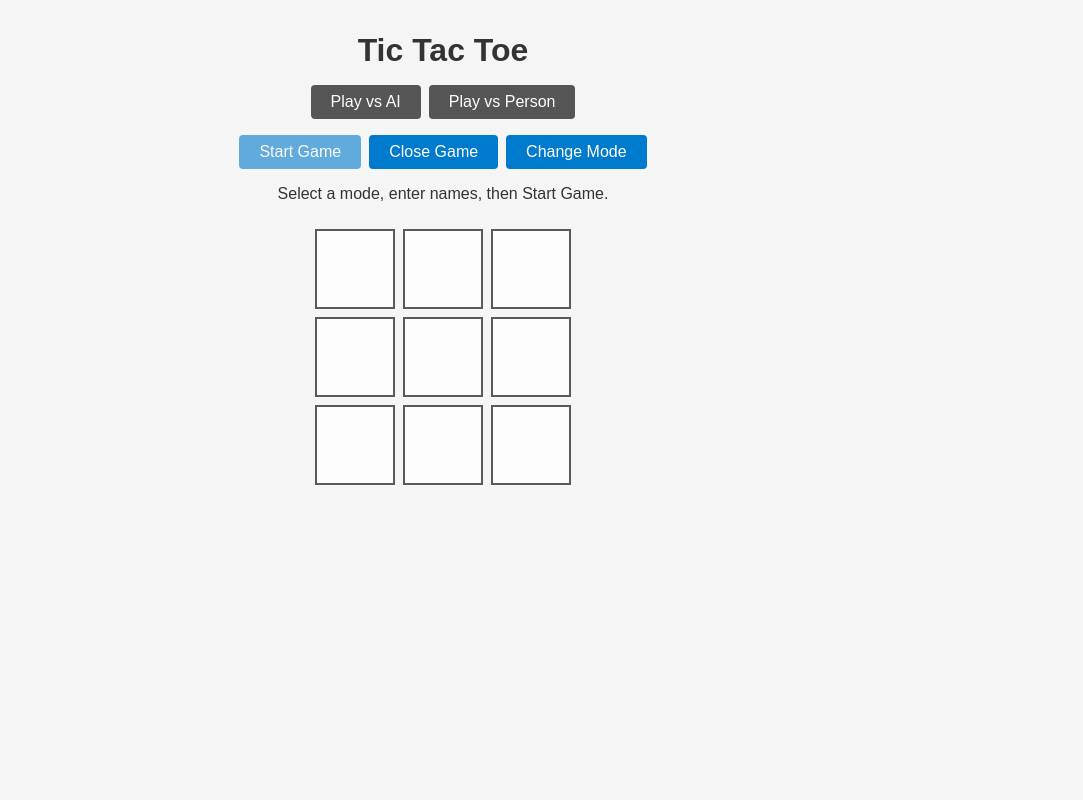
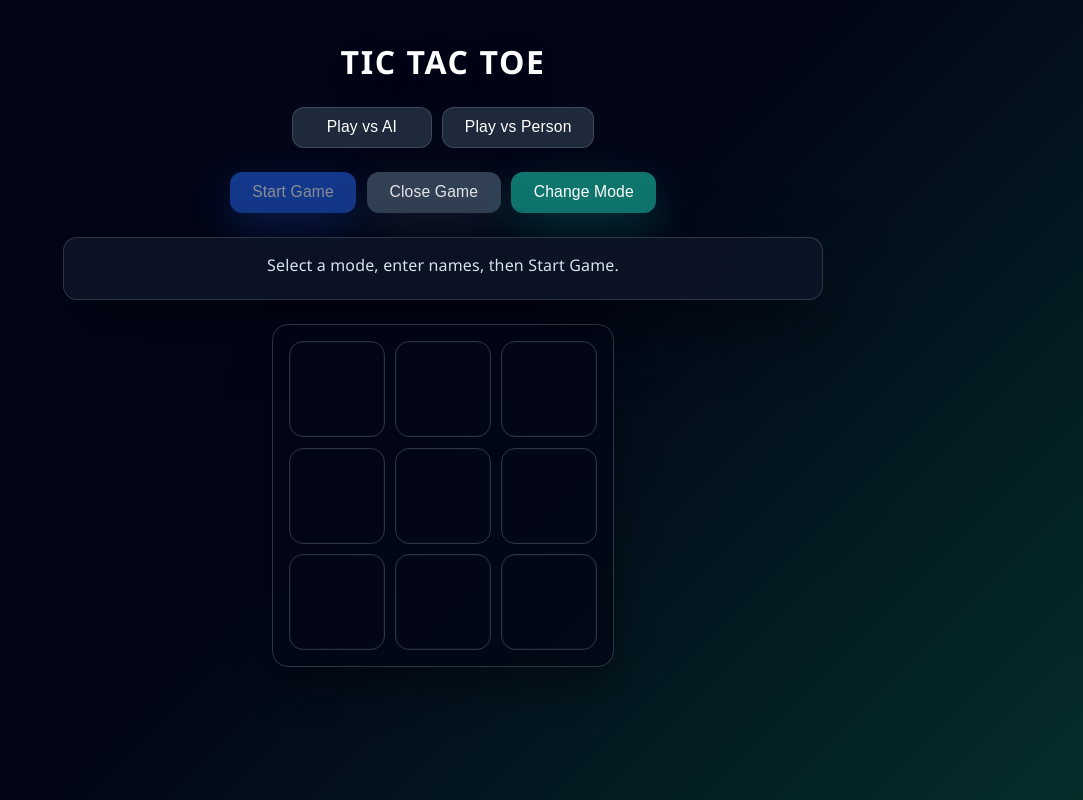
Before and after one commit to pRin-ce13/TIC-TAC-TOE, a React (Vite) app in the folder Frontend/: page / in a window 1280 px wide. Shown: the whole page, without its empty margins (197-1280 px from the left). Built offline with nearby package versions, Linux system fonts and the light colour scheme.

Commit message:
change the UI.

```diff
--- a/Frontend/src/App.css
+++ b/Frontend/src/App.css
@@ -1,77 +1,105 @@
+:root {
+  --bg-1: #020617;
+  --bg-2: #020617;
+  --bg-3: #052e2b;
+  --glass: rgba(15, 23, 42, 0.75);
+  --glass-strong: rgba(15, 23, 42, 0.9);
+  --border: rgba(255, 255, 255, 0.15);
+  --text: #ffffff;
+  --muted: #d5e3ec;
+  --x: #22c55e;
+  --o: #38bdf8;
+  --primary: #2563eb;
+  --primary-hover: #1d4ed8;
+  --secondary: #0f766e;
+  --secondary-hover: #115e59;
+  --neutral: #334155;
+  --neutral-hover: #1e293b;
+  --danger: #ef4444;
+  --shadow: 0 24px 70px rgba(0, 0, 0, 0.45);
+  --surface: rgba(2, 6, 23, 0.9);
+  --board-border: #334155;
+}
+
 .app {
   min-height: 100vh;
+  width: 100%;
   display: flex;
   flex-direction: column;
   align-items: center;
-  justify-content: flex-start;
-  gap: 1rem;
-  padding: 2rem;
-  background: #f5f5f5;
-  color: #333;
+  gap: 1.5rem;
+  padding: 2.5rem 1.25rem 3rem;
+  color: var(--text);
+  background: linear-gradient(135deg, var(--bg-1), var(--bg-2), var(--bg-3));
+}
+
+h1 {
+  letter-spacing: 0.05em;
+  font-weight: 700;
+  text-transform: uppercase;
+  text-shadow: 0 12px 36px rgba(0, 0, 0, 0.35);
+}
+
+.mode-toggle,
+.controls {
+  display: flex;
+  gap: 0.65rem;
+  flex-wrap: wrap;
+  justify-content: center;
+}
+
+.symbol-panel,
+.name-panel,
+.info-row {
+  width: 100%;
+  max-width: 760px;
+  background: var(--glass);
+  border: 1px solid var(--border);
+  border-radius: 14px;
+  box-shadow: var(--shadow);
+  backdrop-filter: blur(18px);
+  padding: 1rem 1.15rem;
 }
 
 .info-row {
   display: flex;
   flex-direction: column;
   align-items: center;
-  gap: 0.25rem;
-}
-
-.mode-toggle,
-.controls {
-  display: flex;
-  gap: 0.5rem;
-  flex-wrap: wrap;
-}
-
-.name-panel {
-  display: grid;
-  grid-template-columns: repeat(auto-fit, minmax(220px, 1fr));
-  gap: 0.75rem;
-  width: 100%;
-  max-width: 640px;
-  background: #fff;
-  padding: 0.75rem 1rem;
-  border-radius: 8px;
-  box-shadow: 0 4px 12px rgba(0, 0, 0, 0.06);
-}
-
-.symbol-panel {
-  display: flex;
-  flex-direction: column;
-  gap: 0.4rem;
-  width: 100%;
-  max-width: 640px;
-  background: #fff;
-  padding: 0.75rem 1rem;
-  border-radius: 8px;
-  box-shadow: 0 4px 12px rgba(0, 0, 0, 0.06);
+  gap: 0.35rem;
+  text-align: center;
 }
 
 .panel-title {
   font-weight: 600;
-  color: #222;
+  color: var(--muted);
+  letter-spacing: 0.01em;
 }
 
 .symbol-buttons {
   display: flex;
-  gap: 0.5rem;
+  gap: 0.65rem;
 }
 
 .symbol-button {
-  padding: 0.5rem 1rem;
-  background: #eee;
-  color: #222;
-  border: 1px solid #ccc;
-  border-radius: 6px;
+  padding: 0.6rem 1.25rem;
+  background: var(--surface);
+  color: var(--text);
+  border: 1px solid var(--border);
+  border-radius: 12px;
   cursor: pointer;
-  transition: transform 0.12s ease, box-shadow 0.12s ease, background 0.12s ease;
+  transition: transform 0.16s ease, box-shadow 0.2s ease, background 0.2s ease;
+}
+
+.symbol-button:hover:not(:disabled) {
+  background: var(--glass-strong);
+  transform: translateY(-2px);
+  box-shadow: 0 12px 30px rgba(0, 0, 0, 0.3);
 }
 
 .symbol-button.active {
-  background: #00a37a;
-  color: #fff;
-  box-shadow: 0 6px 16px rgba(0, 0, 0, 0.15);
+  background: linear-gradient(135deg, var(--primary), #2563eb);
+  border-color: transparent;
+  box-shadow: 0 16px 40px rgba(59, 130, 246, 0.45);
 }
 
 .symbol-button:disabled {
@@ -79,126 +107,223 @@
   cursor: not-allowed;
 }
 
+.name-panel {
+  display: grid;
+  grid-template-columns: repeat(auto-fit, minmax(240px, 1fr));
+  gap: 0.9rem 1rem;
+}
+
 .name-panel label {
   display: flex;
   flex-direction: column;
   gap: 0.35rem;
   font-size: 0.95rem;
-  color: #222;
+  color: var(--muted);
 }
 
 .name-panel input {
-  padding: 0.45rem 0.6rem;
-  border: 1px solid #ccc;
-  border-radius: 6px;
-  font-size: 0.95rem;
+  padding: 0.65rem 0.75rem;
+  border-radius: 12px;
+  border: 1px solid var(--border);
+  background: rgba(255, 255, 255, 0.04);
+  color: var(--text);
+  outline: none;
+  transition: border-color 0.2s ease, box-shadow 0.2s ease, background 0.2s ease;
+}
+
+.name-panel input:focus {
+  border-color: var(--primary);
+  box-shadow: 0 0 0 3px rgba(59, 130, 246, 0.3);
+  background: rgba(255, 255, 255, 0.08);
 }
 
 button {
-  padding: 0.5rem 1.25rem;
-  border: none;
-  background-color: #007acc;
-  color: white;
-  border-radius: 4px;
-  font-size: 1rem;
+  padding: 0.65rem 1.35rem;
+  border: 1px solid var(--border);
+  background: var(--neutral);
+  color: var(--text);
+  border-radius: 12px;
+  font-size: 0.98rem;
+  letter-spacing: 0.01em;
   cursor: pointer;
+  transition: transform 0.18s ease, box-shadow 0.25s ease, border-color 0.2s ease, background 0.2s ease;
+  backdrop-filter: blur(10px);
+}
+
+button:hover:not(:disabled) {
+  transform: translateY(-2px);
+  box-shadow: 0 16px 40px rgba(0, 0, 0, 0.35);
+  border-color: rgba(255, 255, 255, 0.25);
 }
 
 button:disabled {
-  opacity: 0.6;
+  opacity: 0.55;
+  cursor: not-allowed;
+  transform: none;
+}
+
+
+.mode-button {
+  min-width: 140px;
+  background: #1e293b;
+  border-color: rgba(255, 255, 255, 0.15);
+}
+
+.mode-toggle .ai-active {
+  background: #7c3aed;
+  border-color: transparent;
+  box-shadow: 0 16px 42px rgba(124, 58, 237, 0.45);
+}
+
+.mode-toggle .pvp-active {
+  background: #16a34a;
+  border-color: transparent;
+  box-shadow: 0 16px 42px rgba(22, 163, 74, 0.45);
+}
+
+.mode-button.hovered:not(:disabled) {
+  transform: translateY(-3px);
+}
+
+.mode-button.faded {
+  opacity: 0.5;
   cursor: not-allowed;
 }
 
-.mode-button {
-  transition: transform 0.12s ease, box-shadow 0.12s ease, opacity 0.12s ease;
+.btn-primary {
+  background: var(--primary);
+  border-color: transparent;
+  box-shadow: 0 16px 42px rgba(37, 99, 235, 0.45);
 }
 
-.mode-button.hovered:not(:disabled) {
-  transform: translateY(-2px);
-  box-shadow: 0 6px 16px rgba(0, 0, 0, 0.15);
+.btn-primary:hover:not(:disabled) {
+  background: var(--primary-hover);
 }
 
-.mode-button.faded {
-  opacity: 0.45;
-  cursor: not-allowed;
+.btn-secondary {
+  background: var(--secondary);
+  border-color: transparent;
+  box-shadow: 0 16px 42px rgba(15, 118, 110, 0.4);
 }
 
-.mode-toggle button {
-  background-color: #555;
+.btn-secondary:hover:not(:disabled) {
+  background: var(--secondary-hover);
 }
 
-.mode-toggle .active {
-  background-color: #00a37a;
+.btn-neutral {
+  background: var(--neutral);
+  border-color: transparent;
+  box-shadow: 0 16px 42px rgba(51, 65, 85, 0.35);
+  color: #e5e7eb;
+}
+
+.btn-neutral:hover:not(:disabled) {
+  background: var(--neutral-hover);
 }
 
 .status {
   min-height: 1.5rem;
+  color: var(--muted);
+  letter-spacing: 0.01em;
 }
 
 .turn {
-  font-weight: 600;
-  color: #1b7f1b;
+  font-weight: 700;
+  color: var(--text);
+  text-shadow: 0 10px 30px rgba(0, 0, 0, 0.35);
 }
 
 .board {
   display: grid;
-  grid-template-columns: repeat(3, 80px);
-  gap: 0.5rem;
+  grid-template-columns: repeat(3, 96px);
+  gap: 0.65rem;
+  padding: 1rem;
+  background: rgba(2, 6, 23, 0.92);
+  border: 1px solid var(--board-border);
+  border-radius: 16px;
+  box-shadow: 0 18px 46px rgba(0, 0, 0, 0.5);
 }
 
 .board.blocked {
   pointer-events: none;
   opacity: 0.8;
+  filter: grayscale(0.2);
   cursor: not-allowed;
 }
 
 .cell {
-  width: 80px;
-  height: 80px;
-  background: white;
-  border: 2px solid #333;
+  width: 96px;
+  height: 96px;
+  background: #020617;
+  border: 1px solid var(--board-border);
+  border-radius: 14px;
   display: flex;
   align-items: center;
   justify-content: center;
-  font-size: 2rem;
-  font-weight: bold;
+  font-size: 2.35rem;
+  font-weight: 800;
+  letter-spacing: 0.03em;
   cursor: pointer;
-  transition: transform 0.1s ease, background 0.2s ease;
+  transition: transform 0.18s ease, box-shadow 0.2s ease, background 0.2s ease, border-color 0.2s ease;
+  box-shadow: inset 0 0 0 1px rgba(255, 255, 255, 0.04);
 }
 
 .cell:hover {
-  background: #e2f0ff;
-  transform: translateY(-2px);
+  transform: translateY(-3px) scale(1.02);
+  background: #020617;
+  box-shadow: 0 12px 30px rgba(34, 197, 94, 0.2), 0 12px 30px rgba(56, 189, 248, 0.2);
+  border-color: rgba(255, 255, 255, 0.15);
 }
 
 .cell.win {
-  background: #c8f7c5;
-  border-color: #1b7f1b;
-  box-shadow: 0 0 0 2px #1b7f1b inset;
+  box-shadow: 0 0 0 2px rgba(255, 255, 255, 0.28), 0 0 36px rgba(56, 189, 248, 0.6);
+  background: linear-gradient(135deg, rgba(34, 197, 94, 0.2), rgba(56, 189, 248, 0.2));
+}
+
+.cell-x {
+  color: var(--x);
+  text-shadow: 0 0 18px rgba(34, 197, 94, 0.35);
+}
+
+.cell-o {
+  color: var(--o);
+  text-shadow: 0 0 18px rgba(56, 189, 248, 0.35);
 }
 
 .modal-backdrop {
   position: fixed;
   inset: 0;
-  background: rgba(0, 0, 0, 0.5);
+  background: radial-gradient(circle at 20% 20%, rgba(59, 130, 246, 0.25), transparent 45%),
+    radial-gradient(circle at 80% 80%, rgba(74, 222, 128, 0.2), transparent 45%),
+    rgba(0, 0, 0, 0.55);
   display: flex;
   align-items: center;
   justify-content: center;
+  backdrop-filter: blur(6px);
 }
 
 .modal {
-  background: #fff;
+  background: #020617;
   padding: 1.5rem;
-  border-radius: 8px;
-  width: 320px;
-  box-shadow: 0 10px 30px rgba(0, 0, 0, 0.15);
+  border-radius: 14px;
+  width: 340px;
+  border: 1px solid #475569;
+  box-shadow: 0 20px 52px rgba(0, 0, 0, 0.55);
   text-align: center;
-  animation: pop 0.2s ease;
+  animation: pop 0.22s ease;
+}
+
+.modal h2 {
+  margin-bottom: 0.25rem;
+}
+
+.modal p {
+  color: var(--muted);
 }
 
 .modal-actions {
   display: flex;
-  gap: 0.5rem;
+  gap: 0.6rem;
   justify-content: center;
   margin-top: 1rem;
 }
--- a/Frontend/src/App.jsx
+++ b/Frontend/src/App.jsx
@@ -416,7 +416,7 @@ export default function App() {
 
       <div className="mode-toggle">
         <button
-          className={`mode-button ${mode === "ai" ? "active" : ""} ${hoverMode === "ai" ? "hovered" : ""} ${hoverMode === "pvp" ? "faded" : ""}`}
+          className={`mode-button ${mode === "ai" ? "active ai-active" : ""} ${hoverMode === "ai" ? "hovered" : ""} ${hoverMode === "pvp" ? "faded" : ""}`}
           onMouseEnter={() => setHoverMode("ai")}
           onMouseLeave={() => setHoverMode(null)}
           onClick={() => handleModeSelect("ai")}
@@ -425,7 +425,7 @@ export default function App() {
           Play vs AI
         </button>
         <button
-          className={`mode-button ${mode === "pvp" ? "active" : ""} ${hoverMode === "pvp" ? "hovered" : ""} ${hoverMode === "ai" ? "faded" : ""}`}
+          className={`mode-button ${mode === "pvp" ? "active pvp-active" : ""} ${hoverMode === "pvp" ? "hovered" : ""} ${hoverMode === "ai" ? "faded" : ""}`}
           onMouseEnter={() => setHoverMode("pvp")}
           onMouseLeave={() => setHoverMode(null)}
           onClick={() => handleModeSelect("pvp")}
@@ -509,18 +509,18 @@ export default function App() {
       )}
 
       <div className="controls">
-        <button onClick={handleStartGame} disabled={isLoading || gameStatus === "playing" || !symbolChoice}>
+        <button className="btn-primary" onClick={handleStartGame} disabled={isLoading || gameStatus === "playing" || !symbolChoice}>
           {isLoading ? "Working..." : "Start Game"}
         </button>
         {(gameStatus === "win" || gameStatus === "draw" || gameStatus === "closed") && (
-          <button onClick={handleNewGame} disabled={isLoading}>
+          <button className="btn-primary" onClick={handleNewGame} disabled={isLoading}>
             {isLoading ? "Working..." : "New Game"}
           </button>
         )}
-        <button onClick={handleCloseGame} disabled={isLoading || gameStatus === "closed"}>
+        <button className="btn-neutral" onClick={handleCloseGame} disabled={isLoading || gameStatus === "closed"}>
           Close Game
         </button>
-        <button onClick={handleChangeMode} disabled={isLoading}>
+        <button className="btn-secondary" onClick={handleChangeMode} disabled={isLoading}>
           Change Mode
         </button>
       </div>
@@ -536,7 +536,7 @@ export default function App() {
           return (
             <div
               key={index}
-              className={`cell ${isWinCell ? "win" : ""}`}
+              className={`cell ${isWinCell ? "win" : ""} ${cell === "X" ? "cell-x" : cell === "O" ? "cell-o" : ""}`}
               onClick={() => handleCellClick(index)}
               aria-disabled={boardBlocked}
             >
@@ -552,9 +552,9 @@ export default function App() {
             <h2>{gameOverText}</h2>
             <p>{winner === "draw" ? "No more moves left." : "Congrats to the winner!"}</p>
             <div className="modal-actions">
-              <button onClick={handleNewGame}>New Game</button>
-              <button onClick={handleCloseGame}>Close</button>
-              <button onClick={handleChangeMode}>Change Mode</button>
+              <button className="btn-primary" onClick={handleNewGame}>New Game</button>
+              <button className="btn-neutral" onClick={handleCloseGame}>Close</button>
+              <button className="btn-secondary" onClick={handleChangeMode}>Change Mode</button>
             </div>
           </div>
         </div>
--- a/Frontend/src/index.css
+++ b/Frontend/src/index.css
@@ -5,6 +5,9 @@
 }
 
 body {
-  font-family: Arial, sans-serif;
-  background-color: #f5f5f5;
+  font-family: "Poppins", "Segoe UI", sans-serif;
+  background: linear-gradient(135deg, #020617 0%, #020617 50%, #052e2b 100%);
+  color: #ffffff;
+  min-height: 100vh;
+  -webkit-font-smoothing: antialiased;
 }
```
